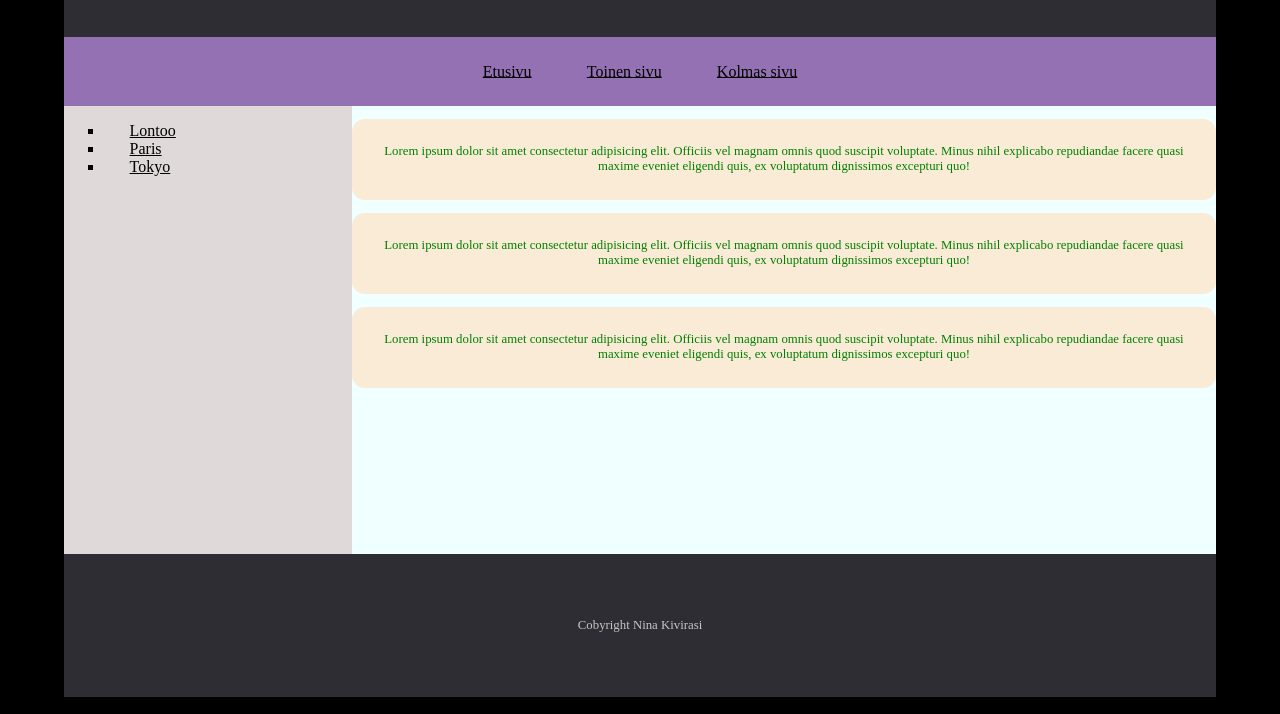
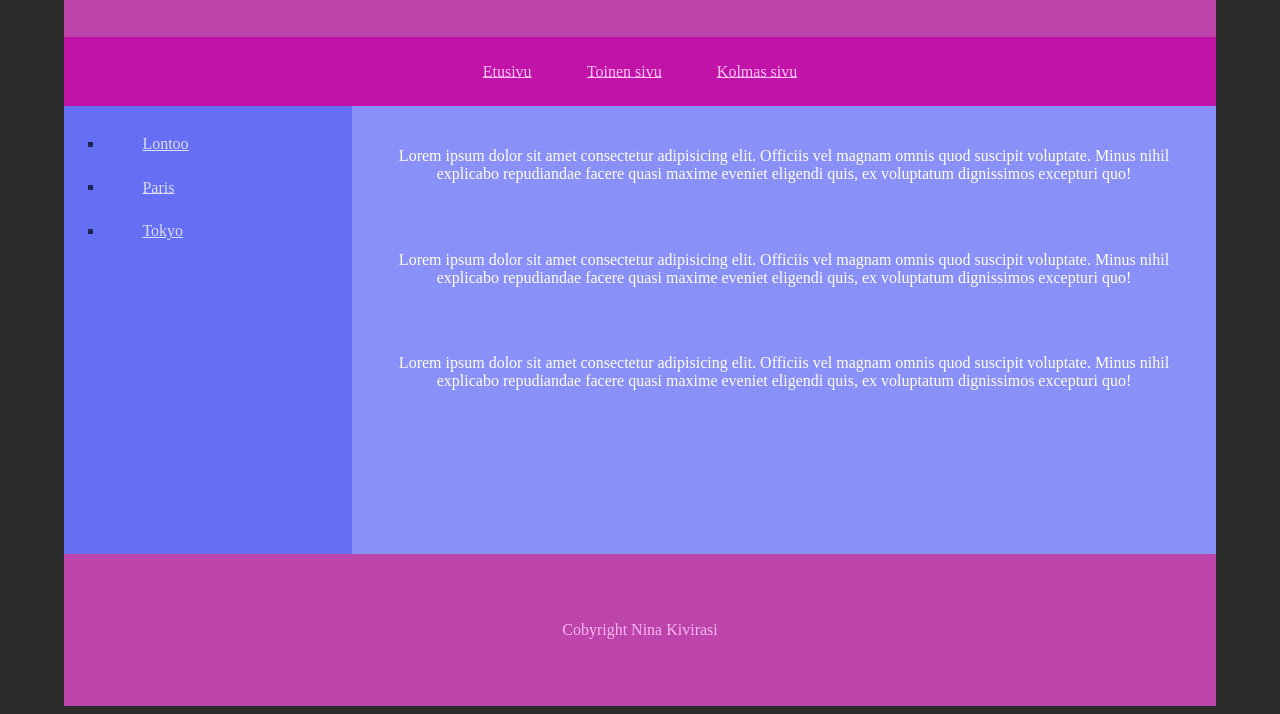
Before and after one commit to NinnuKivirasi/verkkosivujen-kehittaminen, a plain HTML site: page third.html in a window 1280 px wide. Shown: the part 118-832 px from the top of the page. Drawn offline with Linux system fonts and the light colour scheme.

Commit message:
värejä

```diff
--- a/styles.css
+++ b/styles.css
@@ -1,7 +1,6 @@
 
 body {
-    background-color: rgb(0, 0, 0);
-    color: white;
+    background-color: rgb(43, 43, 43);
     width: 90%;
     margin-left: auto;
     margin-right: auto;
@@ -9,30 +8,30 @@ body {
 h1 {
     font-size: 3vw;
     border: 1px;
+    color: rgb(255, 211, 233);
 }
 p {
-  font-size: 1vw;
-  color: rgb(199, 199, 199);
+  font-size: 100%;
+  color: rgb(252, 183, 240);
   border-radius: 10%;
   padding: 2vw;
   text-align: center;
   height: auto;
 }
 header, footer{
-    background-color: rgb(45, 45, 51);
+    background-color: rgb(188, 68, 170);
     text-align: center;
     padding: 2vw;
   }
 div{
     width: 100%;
     height: auto;
-    background-color: azure;
+    background-color: rgb(235, 235, 235);
   }
 nav{
-    background-color: rgb(147, 113, 179);
+    background-color: rgb(193, 19, 167);
     padding: 2vw;
     text-align: center;
-    color: black;
     height: 100%;
   }
   img{
@@ -51,28 +50,34 @@ nav{
 }
 main{
   height: 35vw;
-  background-color: rgb(185, 185, 185);
+  background-color: rgb(121, 243, 243);
 }
 section{
-    background-color: rgb(180, 180, 180);
+    background-color: rgb(71, 162, 179);
     width: 100%;
     height: 100%;
 }
 .pf{
-  color: green;
+  color: rgb(255, 255, 255);
   border-radius: 1vw;
-  background-color: antiquewhite;
   }
 a{
-  color: black;
+  color: rgb(255, 193, 246);
   padding: 2vw;
+  font-size: 100%;
+}
+.a2{
+  color: rgb(219, 219, 251);
 }
 ul{
     list-style-type: square;
-    color: black;
+    color: rgb(33, 36, 81);
 }
 ol{
     list-style-type: upper-roman;
+}
+li{
+  padding: 1vw;
 }
 a:hover {
   color: rgb(255, 0, 0);
@@ -84,13 +89,14 @@ a:active {
   float: left;
   width: 25%;
   height: 100%;
-  background-color: rgb(223, 217, 217);
+  background-color: rgb(101, 111, 243);
   text-align: left;
 }
 .right{
   width:75%;
   height:100%;
   float: right;
+  background-color: rgb(137, 144, 248);
 }
 
 .column{
--- a/third.html
+++ b/third.html
@@ -18,9 +18,9 @@
     <main>
     <div class="left">
         <ul >
-            <li><a href="">Lontoo</a></li>
-            <li><a href="">Paris</a></li>
-            <li><a href="">Tokyo</a></li>
+            <li><a class="a2" href="https://www.w3schools.com/html/html_lists.asp" target="_blank">Lontoo</a></li>
+            <li><a class="a2" href="https://www.w3schools.com/html/html_links.asp" target="_blank">Paris</a></li>
+            <li><a class="a2" href="https://www.w3schools.com/html/default.asp" target="_blank">Tokyo</a></li>
         </ul>
    </div>
     <div class="right">
```
